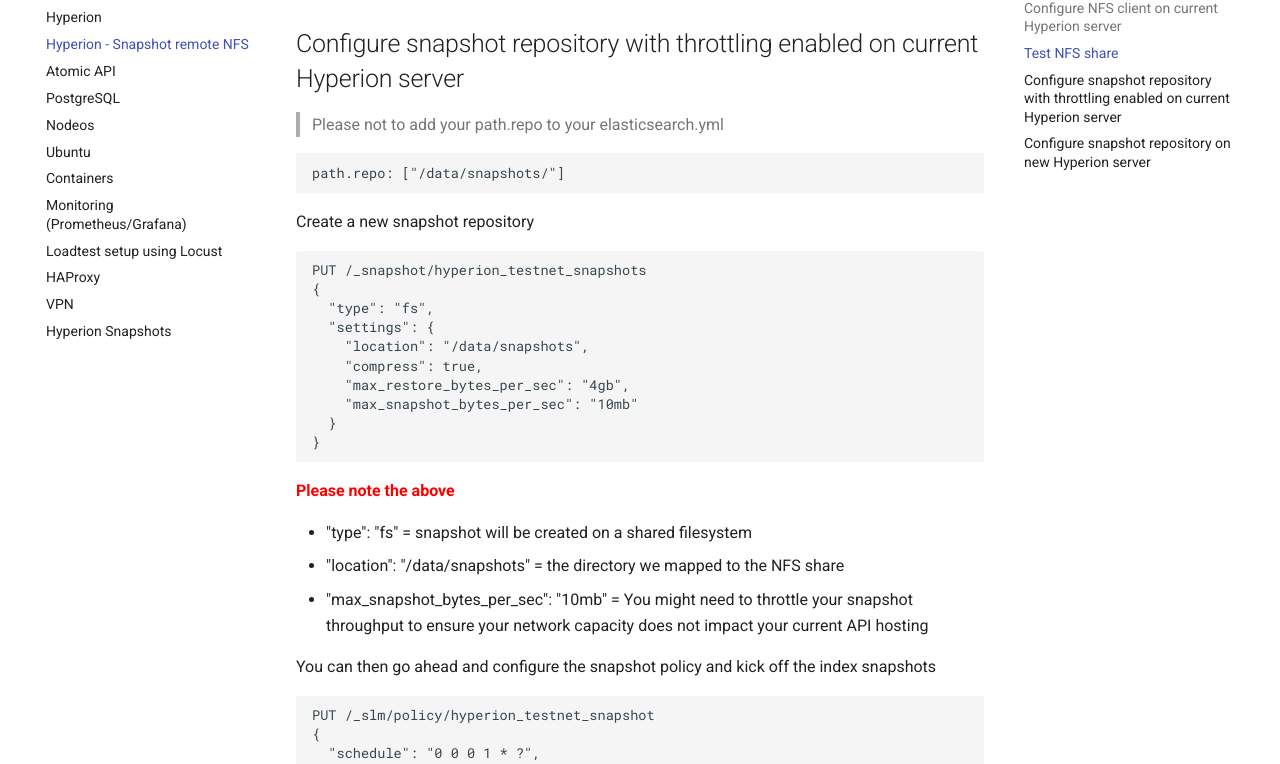
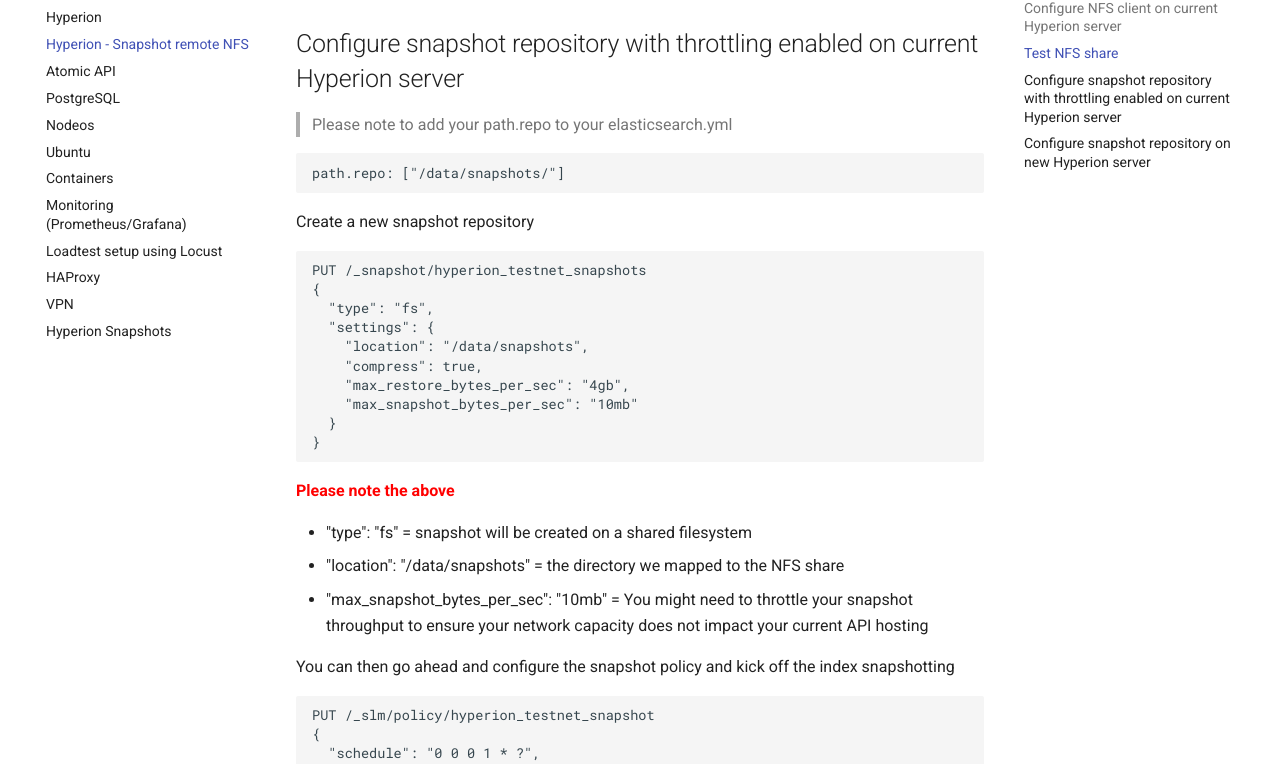
Before and after one commit to oneinacillian/wiki, an MkDocs documentation site: the page built from docs/Hyperion - Snapshot remote NFS.md, in a window 1280 px wide and 1400 px high, scrolled down 1075 px. Shown: the part 145-909 px from the top of the window. Built offline with MkDocs 1.6.1 and Material for MkDocs 9.7.7, drawn with Linux system fonts in a browser that asks for light colours.

Commit message:
fix formatting

````diff
--- a/docs/Hyperion - Snapshot remote NFS.md
+++ b/docs/Hyperion - Snapshot remote NFS.md
@@ -4,7 +4,7 @@
 - Configure NFS client on current (elasticsearch) Hyperion server
 - Test NFS share
 - Configure snapshot repository with throttling enabled on current Hyperion server
-- Configure snapshot repository on new Hyperion server
+- Configure snapshot repository on new Hyperion server <br>
 
 > Please note that you will need to have a VPN configured between the 2 Hyperion server <br>
 
@@ -41,7 +41,7 @@
 
 ## Configure snapshot repository with throttling enabled on current Hyperion server
 
-> Please not to add your path.repo to your elasticsearch.yml <br>
+> Please note to add your path.repo to your elasticsearch.yml <br>
 
 ```
 path.repo: ["/data/snapshots/"]
@@ -68,7 +68,7 @@
 - "location": "/data/snapshots" = the directory we mapped to the NFS share
 - "max_snapshot_bytes_per_sec": "10mb" = You might need to throttle your snapshot throughput to ensure your network capacity does not impact your current API hosting
 
-You can then go ahead and configure the snapshot policy and kick off the index snapshots
+You can then go ahead and configure the snapshot policy and kick off the index snapshotting
 
 ```
 PUT /_slm/policy/hyperion_testnet_snapshot
````
